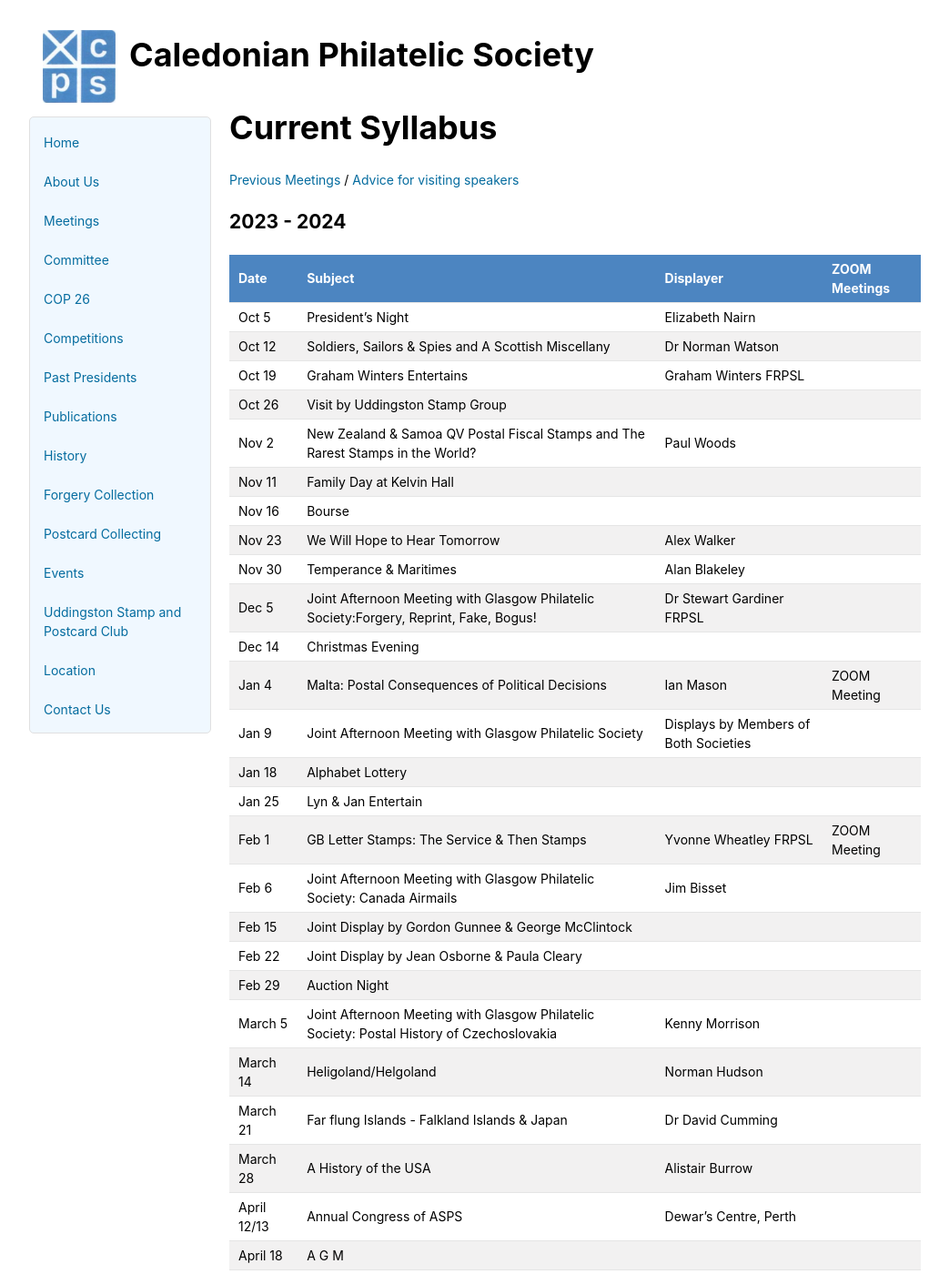
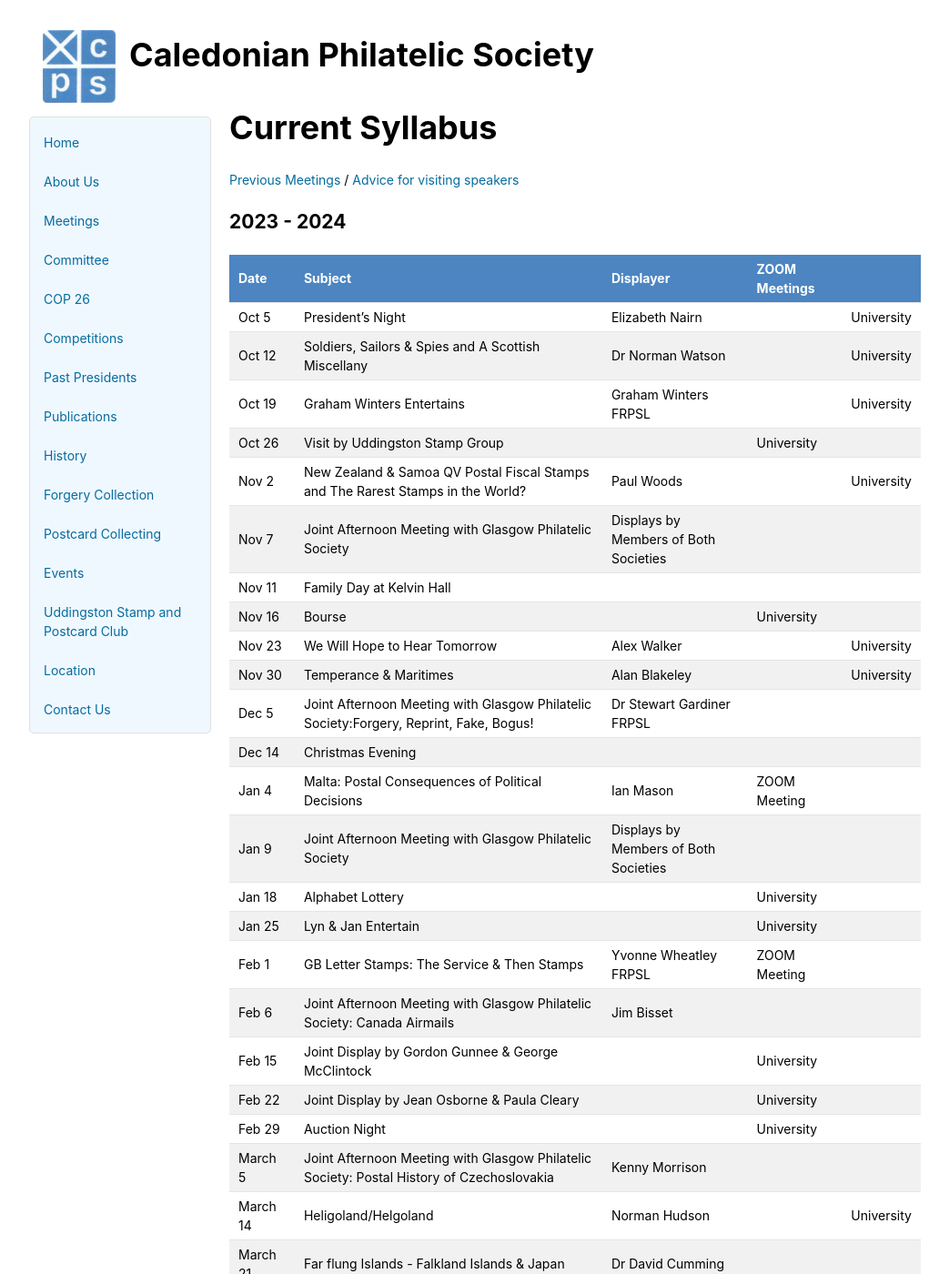
Before and after one commit to astalker/caledonian-stamps, a Jekyll site: the page built from meetings.md, in a window 1280 px wide and 1400 px high. Shown: the whole window at 91% size, without its empty margins (118-1161 px from the left). Built offline with Jekyll 4.4.1, drawn with Linux system fonts in a browser that asks for light colours; our own code applies the rules of GitHub Pages for plain Markdown files.

```diff
--- a/meetings.md
+++ b/meetings.md
@@ -7,31 +7,32 @@
 
 Date  | Subject | Displayer | ZOOM Meetings|
 ----- | ------- | --------- | -------------|
-Oct 5  | President's Night | Elizabeth Nairn
-Oct 12 | Soldiers, Sailors & Spies and A Scottish Miscellany | Dr Norman Watson
-Oct 19 | Graham Winters Entertains | Graham Winters FRPSL
-Oct 26 | Visit by Uddingston Stamp Group
-Nov 2  | New Zealand & Samoa QV Postal Fiscal Stamps and The Rarest Stamps in the World? | Paul Woods
+Oct 5  | President's Night | Elizabeth Nairn | |University
+Oct 12 | Soldiers, Sailors & Spies and A Scottish Miscellany | Dr Norman Watson | |University
+Oct 19 | Graham Winters Entertains | Graham Winters FRPSL | |University
+Oct 26 | Visit by Uddingston Stamp Group | |University
+Nov 2  | New Zealand & Samoa QV Postal Fiscal Stamps and The Rarest Stamps in the World? | Paul Woods | |University
+Nov 7  | Joint Afternoon Meeting with Glasgow Philatelic Society | Displays by Members of Both Societies
 Nov 11 | Family Day at Kelvin Hall
-Nov 16 | Bourse
-Nov 23 | We Will Hope to Hear Tomorrow| Alex Walker
-Nov 30 | Temperance & Maritimes | Alan Blakeley
+Nov 16 | Bourse | |University
+Nov 23 | We Will Hope to Hear Tomorrow| Alex Walker | |University
+Nov 30 | Temperance & Maritimes | Alan Blakeley | |University
 Dec 5  | Joint Afternoon Meeting with Glasgow Philatelic Society:Forgery, Reprint, Fake, Bogus! | Dr Stewart Gardiner FRPSL
 Dec 14 | Christmas Evening
 Jan 4  | Malta: Postal Consequences of Political Decisions | Ian Mason | ZOOM Meeting
 Jan 9  | Joint Afternoon Meeting with Glasgow Philatelic Society | Displays by Members of Both Societies
-Jan 18 | Alphabet Lottery
-Jan 25 | Lyn & Jan Entertain
+Jan 18 | Alphabet Lottery | |University
+Jan 25 | Lyn & Jan Entertain | |University
 Feb 1  | GB Letter Stamps: The Service & Then Stamps| Yvonne Wheatley FRPSL | ZOOM Meeting
 Feb 6  | Joint Afternoon Meeting with Glasgow Philatelic Society: Canada Airmails | Jim Bisset
-Feb 15 | Joint Display by Gordon Gunnee & George McClintock
-Feb 22 | Joint Display by Jean Osborne & Paula Cleary
-Feb 29 | Auction Night
+Feb 15 | Joint Display by Gordon Gunnee & George McClintock | |University
+Feb 22 | Joint Display by Jean Osborne & Paula Cleary | |University
+Feb 29 | Auction Night | |University
 March 5  | Joint Afternoon Meeting with Glasgow Philatelic Society: Postal History of Czechoslovakia | Kenny Morrison
-March 14 | Heligoland/Helgoland | Norman Hudson
+March 14 | Heligoland/Helgoland | Norman Hudson | |University
 March 21 | Far flung Islands - Falkland Islands & Japan | Dr David Cumming
-March 28 |  A History of the USA | Alistair Burrow
+March 28 |  A History of the USA | Alistair Burrow | |University
 April 12/13 | Annual Congress of ASPS | Dewar's Centre, Perth
-April 18 | A G M
+April 18 | A G M | |University
 
 Joint meetings with Glasgow Philatelic Soiciety will  be held in Anniesland Temple Church – 1pm open for 1:30pm startb in the rear hall: the address is 869 Crow Road G13 1LE but the rear hall is best accessed off Glencoe Street (which is the first right turn after Anniesland lights as you head to Bearsden). There is a car park at the Church and street parking on Glencoe Street (please leave the car park for those with walking difficulties). Alternatively, you can park in Morrison’s Car Park for up to 3 hours (so plenty of choice)
```
